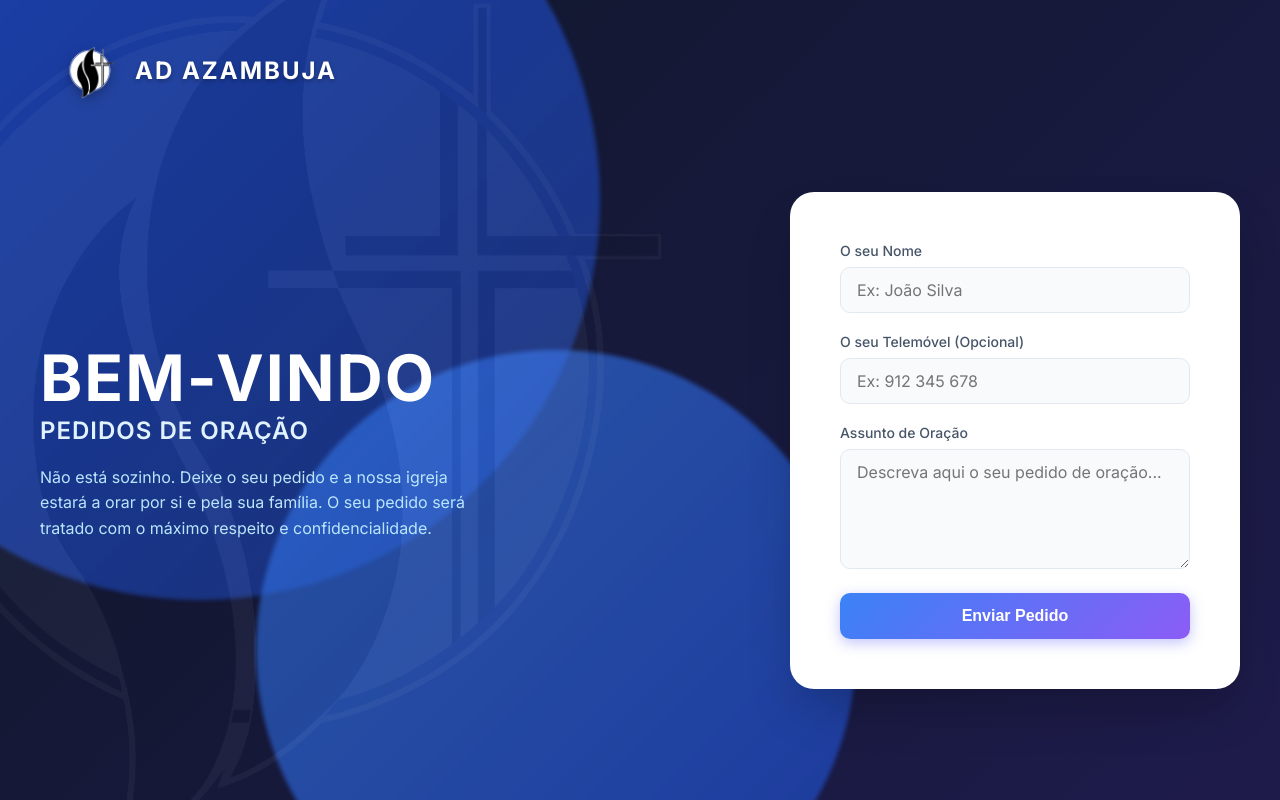
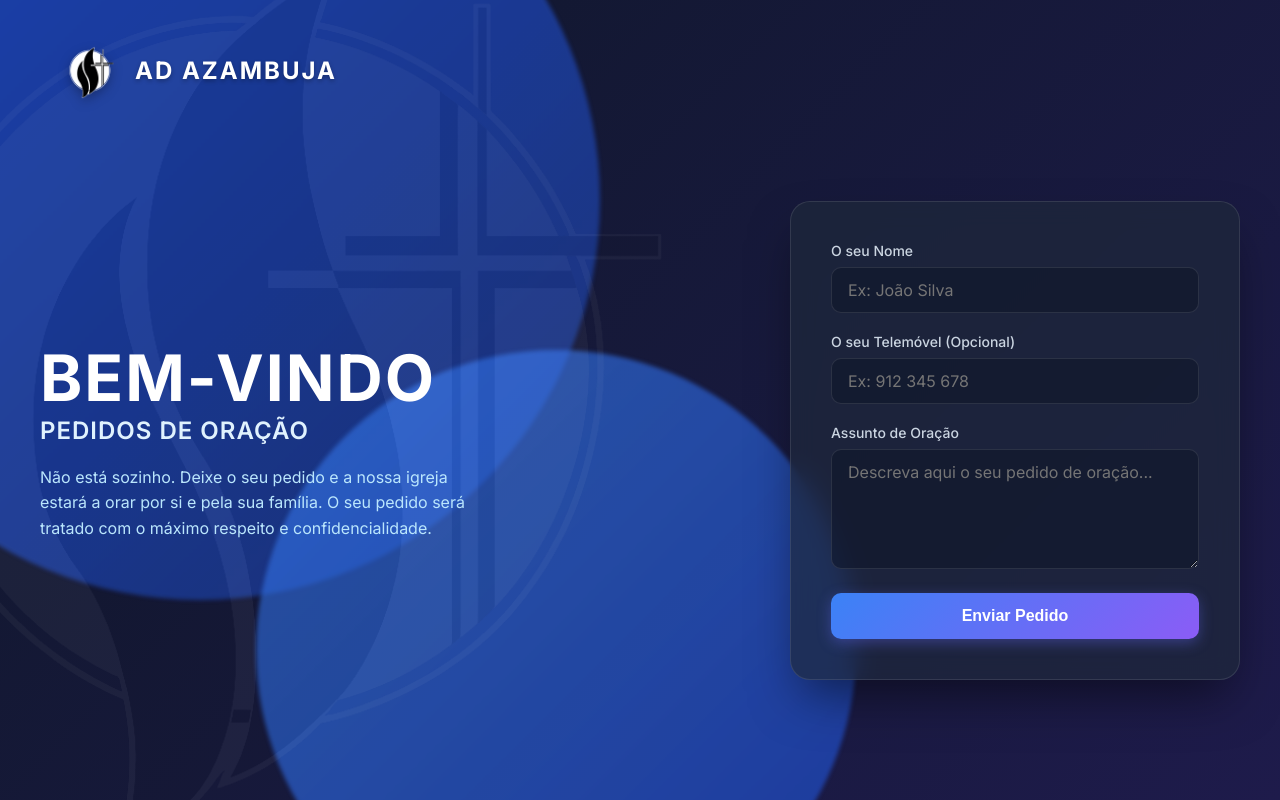
Before and after one commit to jtaxo/prayers-app, a Flask app: page / in a window 1280 px wide. Run offline with Flask 3, Linux system fonts and the light colour scheme; some libraries are stand-ins or nearby versions.

Commit message:
Revert form container color to dark glass

```diff
--- a/static/style.css
+++ b/static/style.css
@@ -362,32 +362,7 @@ button:active {
 }
 
 .form-container {
-    background: white;
-    color: #333;
-    padding: 50px;
-    box-shadow: 0 25px 50px -12px rgba(0, 0, 0, 0.25);
-    border-radius: 24px;
-    border: none;
     max-width: 450px;
-}
-
-.form-container label {
-    color: #475569;
-}
-
-.form-container input[type="text"],
-.form-container input[type="tel"],
-.form-container textarea {
-    background: #f8fafc;
-    border: 1px solid #e2e8f0;
-    color: #1e293b;
-}
-
-.form-container input:focus,
-.form-container textarea:focus {
-    border-color: #3b82f6;
-    box-shadow: 0 0 0 3px rgba(59, 130, 246, 0.2);
-    background: white;
 }
 
 /* Formas Abstractas no Fundo (bolas / círculos como na imagem de referência) */
```
